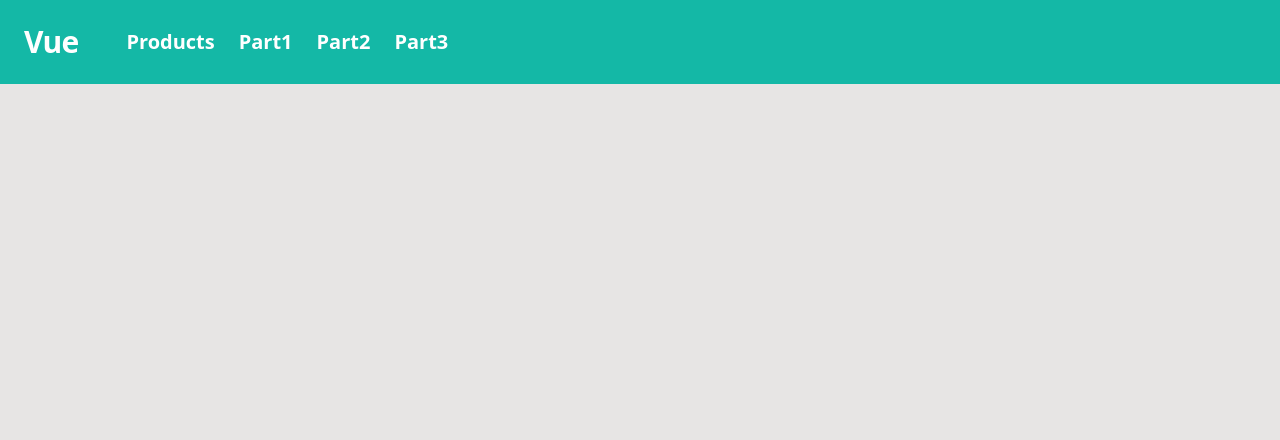
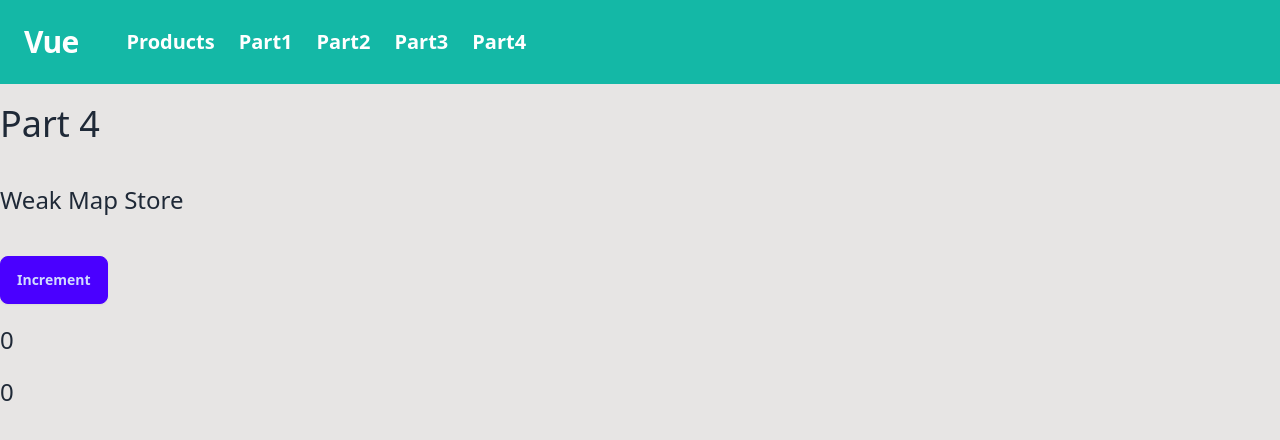
Before and after one commit to panutat-p/mastering-pinia, a Vue app: page /part4 in a window 1280 px wide. Shown: the top 440 px of the page. Built offline with nearby package versions, Linux system fonts and the light colour scheme.

Commit message:
feat: effect scope store

```diff
--- a/src/App.vue
+++ b/src/App.vue
@@ -21,6 +21,9 @@ import { RouterLink, RouterView } from 'vue-router'
         <RouterLink v-bind:to="{ name: `Part3` }" class="text-white text-xl font-bold hover:text-amber-200 mr-6"
           >Part3</RouterLink
         >
+        <RouterLink v-bind:to="{ name: `Part4` }" class="text-white text-xl font-bold hover:text-amber-200 mr-6"
+          >Part4</RouterLink
+        >
       </div>
     </nav>
   </header>
--- a/src/router/index.ts
+++ b/src/router/index.ts
@@ -3,6 +3,7 @@ import { createRouter, createWebHistory } from 'vue-router'
 import Part1 from '@/views/Part1.vue'
 import Part2 from '@/views/Part2.vue'
 import Part3 from '@/views/Part3.vue'
+import Part4 from '@/views/Part4.vue'
 import ProductView from '@/views/ProductView.vue'
 
 const router = createRouter({
@@ -28,6 +29,11 @@ const router = createRouter({
       name: 'Part3',
       component: Part3,
     },
+    {
+      path: '/part4',
+      name: 'Part4',
+      component: Part4,
+    },
   ],
 })
 
--- a/src/views/Part3.vue
+++ b/src/views/Part3.vue
@@ -1,12 +1,33 @@
+<script lang="ts">
+import { computed, effectScope, ref } from 'vue'
+
+import type { EffectScope } from 'vue'
+
+let effect: EffectScope
+let n: any
+let double: any
+
+/**
+ * useEffectStore is a solid way to create a store.
+ * singleton effect: ensure that only one effect is created when reuse this store in many components
+ */
+export function useEffectStore() {
+  if (!effect) {
+    effect = effectScope(true)
+    n = effect.run(() => ref(0))
+    double = effect.run(() => computed(() => n.value * 2))
+  }
+  return { n, double }
+}
+</script>
+
 <script setup lang="ts">
-import { useBasicStore } from '@/stores/basic'
-
-const { double, n } = useBasicStore()
+const { n, double } = useEffectStore()
 </script>
 
 <template>
   <h1 class="text-4xl mb-10">Part 3</h1>
-  <h2 class="text-2xl mb-10">Custom Store</h2>
+  <h2 class="text-2xl mb-10">Effect Scope Store</h2>
   <button v-on:click="n++" class="btn btn-primary mb-5">Increment</button>
   <p class="text-2xl mb-5">{{ n }}</p>
   <p class="text-2xl mb-5">{{ double }}</p>
--- /dev/null
+++ b/src/views/Part4.vue
@@ -0,0 +1,13 @@
+<script setup lang="ts">
+import { useBasicStore } from '@/stores/basic'
+
+const { double, n } = useBasicStore()
+</script>
+
+<template>
+  <h1 class="text-4xl mb-10">Part 4</h1>
+  <h2 class="text-2xl mb-10">Weak Map Store</h2>
+  <button v-on:click="n++" class="btn btn-primary mb-5">Increment</button>
+  <p class="text-2xl mb-5">{{ n }}</p>
+  <p class="text-2xl mb-5">{{ double }}</p>
+</template>
```
